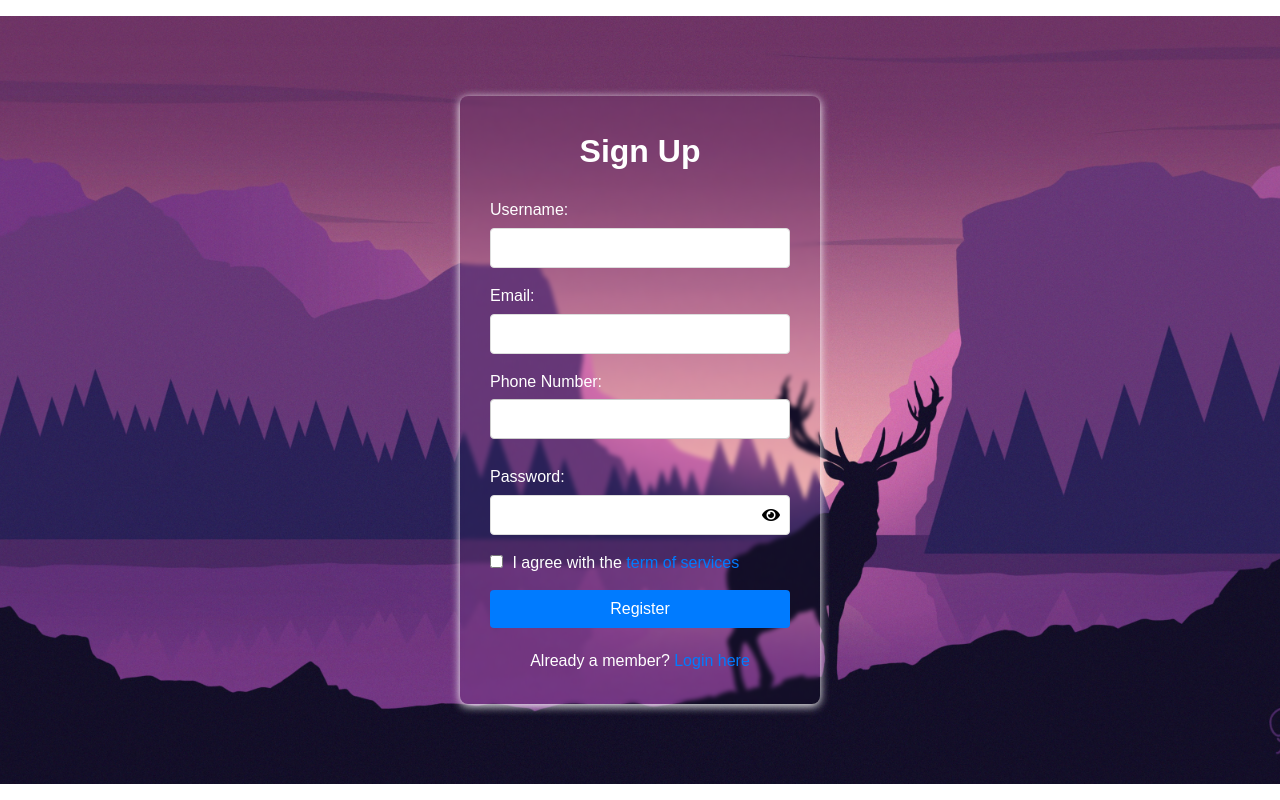
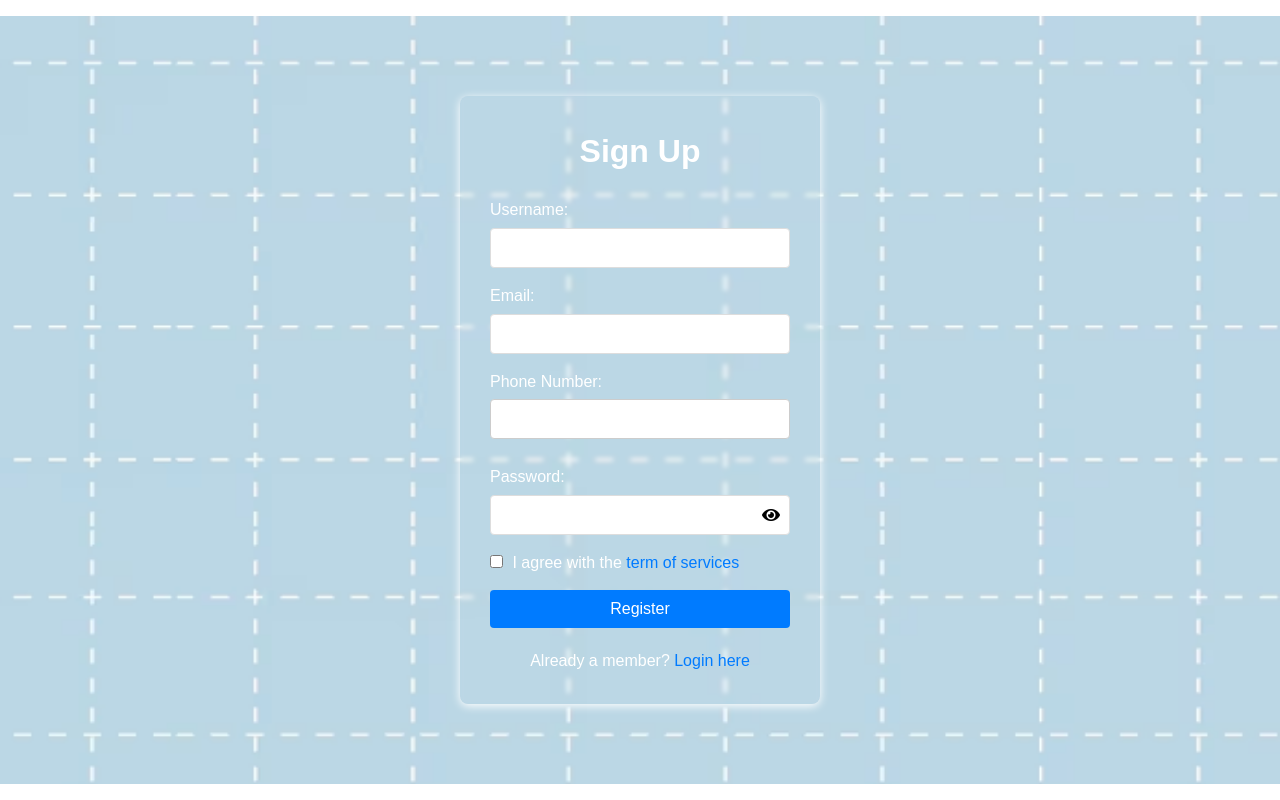
Before and after one commit to rathoddhruvilsinh/typing-tutor2, a PHP site: page /login2/registration.php in a window 1280 px wide. Run offline with PHP 8.4, Linux system fonts and the light colour scheme; some libraries are stand-ins or nearby versions.

Commit message:
some modification and one file added

```diff
--- a/index.php
+++ b/index.php
@@ -36,7 +36,7 @@ $userId = $username !== 'Guest' ? getUserId($username) : null;
         body {
             font-family: 'Roboto', sans-serif;
             margin: 0;
-            background-image: url(bg1.jpeg);
+            background-image: url(bg.jpg);
             background-size: 1366px 768px;
             background-repeat: no-repeat;
             background-attachment: fixed;
--- a/login.php
+++ b/login.php
@@ -46,7 +46,7 @@ if (isset($_POST['username'])) {
     <style>
         body {
             font-family: Arial, sans-serif;
-            background-image: url(bg1.jpeg);
+            background-image: url(bg.jpg);
             background-size: 1366px 768px;
             background-repeat: no-repeat;
             background-attachment: fixed;
--- a/registration.php
+++ b/registration.php
@@ -58,7 +58,7 @@ if ($_SERVER['REQUEST_METHOD'] === 'POST' && isset($_POST['username'])) {
     <title>Register</title>
     <style>
         body{
-            background-image: url(bg1.jpeg);
+            background-image: url(bg.jpg);
             background-size: 1366px 768px;
             background-repeat: no-repeat;
             background-attachment: fixed;
--- a/style.css
+++ b/style.css
@@ -11,7 +11,7 @@
 
 body {
     font-family: 'Poppins', sans-serif;
-    background-image: url(bg1.jpeg);
+    background-image: url(bg.jpg);
     background-size: 1366px 768px;
     background-repeat: no-repeat;
     background-attachment: fixed;
--- a/style1.css
+++ b/style1.css
@@ -9,7 +9,7 @@
 
 body {
     font-family: 'Roboto', 'Helvetica Neue', sans-serif;
-    background-image: url(bg1.jpeg);
+    background-image: url(bg.jpg);
     background-size: 1366px 768px;
     background-repeat: no-repeat;
     background-attachment: fixed;
--- a/style12.css
+++ b/style12.css
@@ -7,7 +7,7 @@
 
 body {
     font-family: Arial, sans-serif;
-    background-image: url(bg1.jpeg);
+    background-image: url(bg.jpg);
     background-size: 1366px 768px;
     background-repeat: no-repeat;
     background-attachment: fixed;
--- a/style123.css
+++ b/style123.css
@@ -2,7 +2,7 @@
 
 .body {
     font-family: Arial, sans-serif;
-    background-image: url(bg1.jpeg);
+    background-image: url(bg.jpg);
     background-size: 1366px 768px;
     background-repeat: no-repeat;
     background-attachment: fixed;
--- a/verify_otp.php
+++ b/verify_otp.php
@@ -59,7 +59,7 @@ if (isset($_POST['otp'])) {
     <style>
         body {
             font-family: 'Roboto', sans-serif;
-            background-image: url(bg1.jpeg);
+            background-image: url(bg.jpg);
             background-size: 1366px 768px;
             background-repeat: no-repeat;
             background-attachment: fixed;
```
Also changed, not shown: bg.jpg (added).
